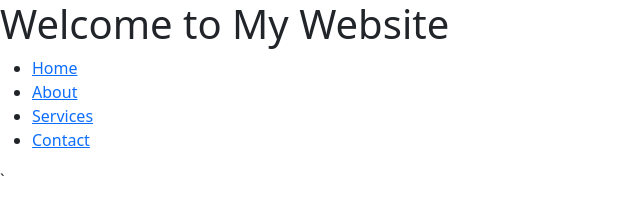
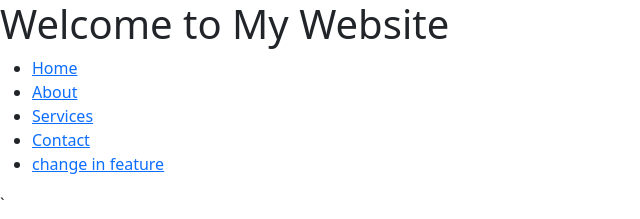
Before and after one commit to Gunvir123/task_add_1, a plain HTML site: page index.html in a window 1280 px wide. Shown: the whole page, without its empty margins (0-640 px from the left). Drawn offline with nearby package versions, Linux system fonts and the light colour scheme.

Commit message:
change in index

```diff
--- a/index.html
+++ b/index.html
@@ -17,6 +17,7 @@
                 <li><a href="#about">About</a></li>
                 <li><a href="#services">Services</a></li>
                 <li><a href="#contact">Contact</a></li>
+                <li><a href="#contact">change in feature</a></li>
             </ul>
         </nav>
     </header>
```
